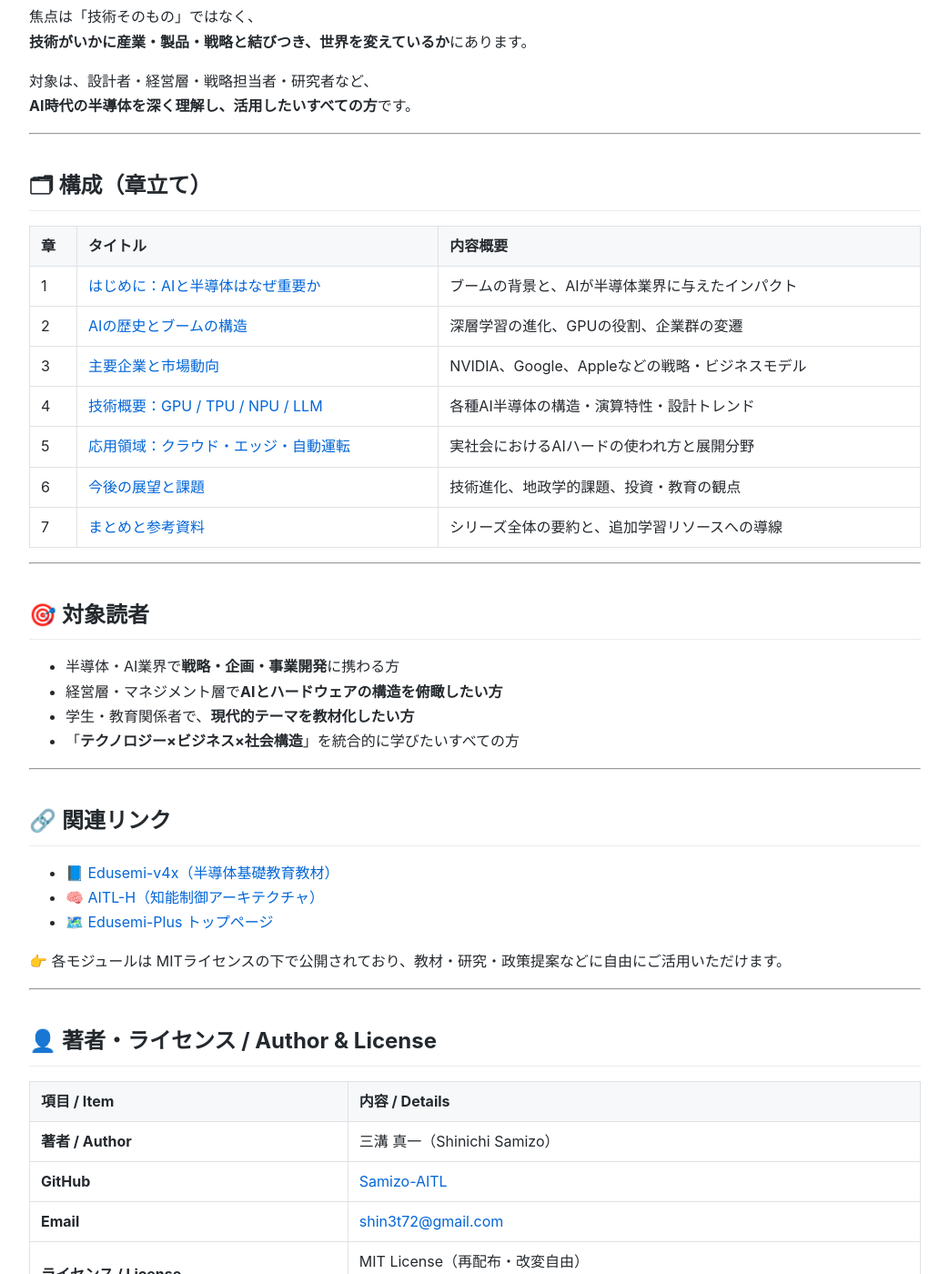
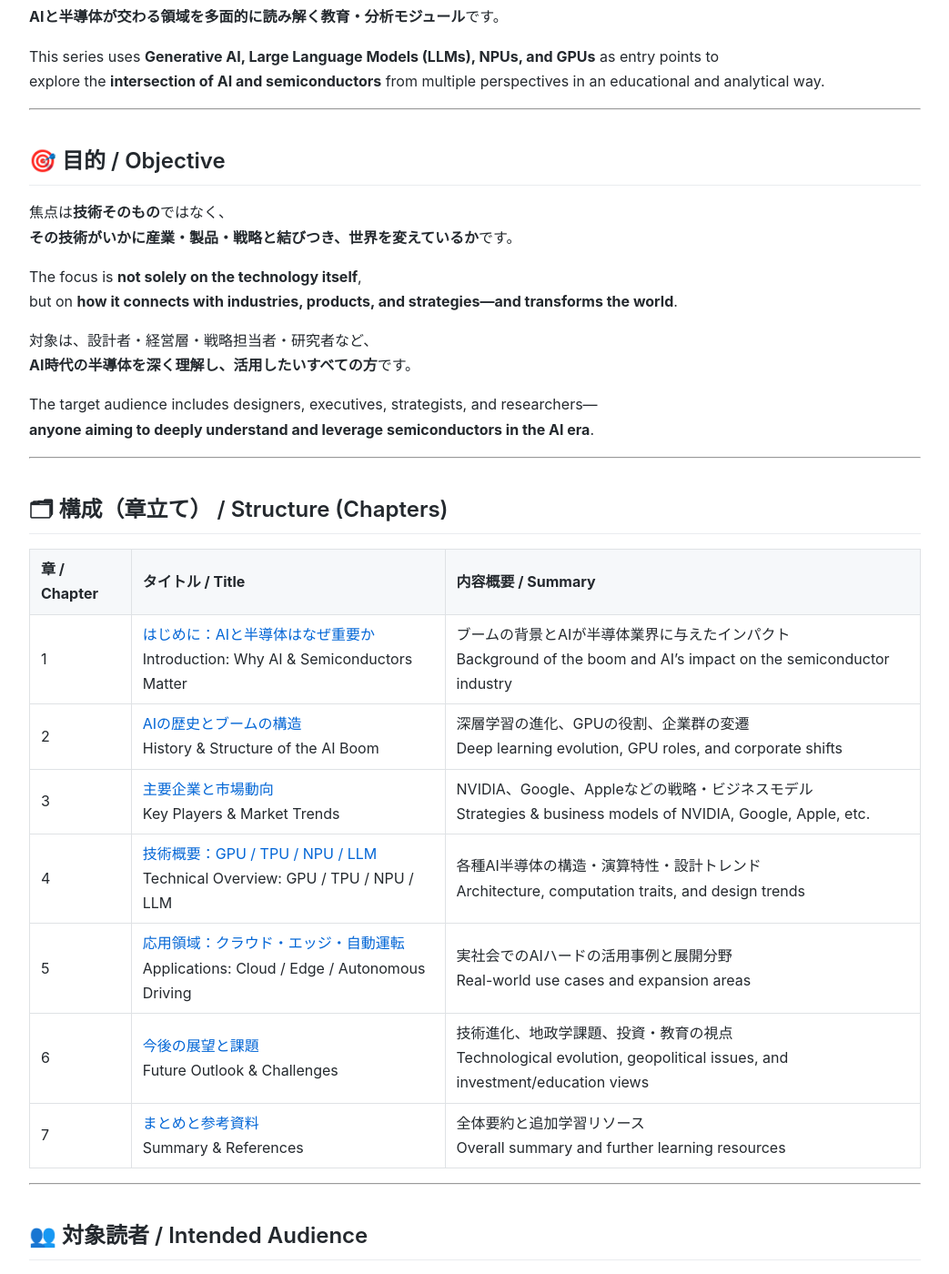
Before and after one commit to Samizo-AITL/Edusemi-Plus, a Jekyll site: the page built from ai-semiconductor/index.md, in a window 1280 px wide and 1400 px high, scrolled down 220 px. Shown: the whole window at 91% size, without its empty margins (118-1161 px from the left). Built offline with Jekyll 4.4.1, drawn with Linux system fonts in a browser that asks for light colours; some of the changed text lies outside the part shown.

Commit message:
Update index.md

```diff
--- a/ai-semiconductor/index.md
+++ b/ai-semiconductor/index.md
@@ -1,56 +1,79 @@
 ---
 layout: default
-title: ai-semiconductor – AI時代の半導体を読む
+title: 🤖 ai-semiconductor – Reading Semiconductors in the AI Era
 ---
 
 ---
+
 # 🤖 ai-semiconductor – AI時代の半導体を読む
+**Reading Semiconductors in the AI Era**
 
-本シリーズは、**生成AI・大規模言語モデル（LLM）・NPU・GPU** などのトピックを通して、
-**AIと半導体の交差点を多面的に読み解く教育・分析モジュール**です。
+本シリーズは、**生成AI・大規模言語モデル（LLM）・NPU・GPU**などのテーマを切り口に、
+**AIと半導体が交わる領域を多面的に読み解く教育・分析モジュール**です。
 
-焦点は「技術そのもの」ではなく、
-**技術がいかに産業・製品・戦略と結びつき、世界を変えているか**にあります。
+This series uses **Generative AI, Large Language Models (LLMs), NPUs, and GPUs** as entry points to
+explore the **intersection of AI and semiconductors** from multiple perspectives in an educational and analytical way.
+
+---
+
+## 🎯 目的 / Objective
+
+焦点は**技術そのもの**ではなく、
+**その技術がいかに産業・製品・戦略と結びつき、世界を変えているか**です。
+
+The focus is **not solely on the technology itself**,
+but on **how it connects with industries, products, and strategies—and transforms the world**.
 
 対象は、設計者・経営層・戦略担当者・研究者など、
 **AI時代の半導体を深く理解し、活用したいすべての方**です。
 
----
-
-## 🗂 構成（章立て）
-
-| 章 | タイトル | 内容概要 |
-|----|----------|----------|
-| 1 | [はじめに：AIと半導体はなぜ重要か](01_introduction.md) | ブームの背景と、AIが半導体業界に与えたインパクト |
-| 2 | [AIの歴史とブームの構造](02_history_trend.md) | 深層学習の進化、GPUの役割、企業群の変遷 |
-| 3 | [主要企業と市場動向](03_key_players.md) | NVIDIA、Google、Appleなどの戦略・ビジネスモデル |
-| 4 | [技術概要：GPU / TPU / NPU / LLM](04_technical_architecture.md) | 各種AI半導体の構造・演算特性・設計トレンド |
-| 5 | [応用領域：クラウド・エッジ・自動運転](05_applications.md) | 実社会におけるAIハードの使われ方と展開分野 |
-| 6 | [今後の展望と課題](06_future_outlook.md) | 技術進化、地政学的課題、投資・教育の観点 |
-| 7 | [まとめと参考資料](07_summary.md) | シリーズ全体の要約と、追加学習リソースへの導線 |
+The target audience includes designers, executives, strategists, and researchers—
+**anyone aiming to deeply understand and leverage semiconductors in the AI era**.
 
 ---
 
-## 🎯 対象読者
+## 🗂 構成（章立て） / Structure (Chapters)
 
-- 半導体・AI業界で**戦略・企画・事業開発**に携わる方
-- 経営層・マネジメント層で**AIとハードウェアの構造を俯瞰したい方**
-- 学生・教育関係者で、**現代的テーマを教材化したい方**
-- 「**テクノロジー×ビジネス×社会構造**」を統合的に学びたいすべての方
+| 章 / Chapter | タイトル / Title | 内容概要 / Summary |
+|--------------|------------------|--------------------|
+| 1 | [はじめに：AIと半導体はなぜ重要か](01_introduction.md) <br>Introduction: Why AI & Semiconductors Matter | ブームの背景とAIが半導体業界に与えたインパクト<br>Background of the boom and AI’s impact on the semiconductor industry |
+| 2 | [AIの歴史とブームの構造](02_history_trend.md) <br>History & Structure of the AI Boom | 深層学習の進化、GPUの役割、企業群の変遷<br>Deep learning evolution, GPU roles, and corporate shifts |
+| 3 | [主要企業と市場動向](03_key_players.md) <br>Key Players & Market Trends | NVIDIA、Google、Appleなどの戦略・ビジネスモデル<br>Strategies & business models of NVIDIA, Google, Apple, etc. |
+| 4 | [技術概要：GPU / TPU / NPU / LLM](04_technical_architecture.md) <br>Technical Overview: GPU / TPU / NPU / LLM | 各種AI半導体の構造・演算特性・設計トレンド<br>Architecture, computation traits, and design trends |
+| 5 | [応用領域：クラウド・エッジ・自動運転](05_applications.md) <br>Applications: Cloud / Edge / Autonomous Driving | 実社会でのAIハードの活用事例と展開分野<br>Real-world use cases and expansion areas |
+| 6 | [今後の展望と課題](06_future_outlook.md) <br>Future Outlook & Challenges | 技術進化、地政学課題、投資・教育の視点<br>Technological evolution, geopolitical issues, and investment/education views |
+| 7 | [まとめと参考資料](07_summary.md) <br>Summary & References | 全体要約と追加学習リソース<br>Overall summary and further learning resources |
 
 ---
 
-## 🔗 関連リンク
+## 👥 対象読者 / Intended Audience
 
-- 📘 [Edusemi-v4x（半導体基礎教育教材）](https://github.com/Samizo-AITL/Edusemi-v4x)
-- 🧠 [AITL-H（知能制御アーキテクチャ）](https://github.com/Samizo-AITL/AITL-H)
-- 🗺️ [Edusemi-Plus トップページ](../README.md)
+- **JP:** 半導体・AI業界で戦略・企画・事業開発に携わる方
+- **EN:** Professionals in semiconductor/AI industries engaged in strategy, planning, and business development
 
-👉 各モジュールは MITライセンスの下で公開されており、教材・研究・政策提案などに自由にご活用いただけます。
+- **JP:** 経営層・マネジメント層でAIとハードウェアの全体像を把握したい方
+- **EN:** Executives and managers seeking a full view of AI and hardware
+
+- **JP:** 学生・教育関係者で、現代テーマを教材化したい方
+- **EN:** Students and educators aiming to create teaching material on modern topics
+
+- **JP:** 「テクノロジー×ビジネス×社会構造」を統合的に学びたいすべての方
+- **EN:** Anyone wanting to integrate "Technology × Business × Social Structures" in learning
 
 ---
 
-## 👤 **著者・ライセンス / Author & License**
+## 🔗 関連リンク / Related Links
+
+- 📘 [Edusemi-v4x（半導体基礎教育教材 / Semiconductor Fundamentals Curriculum）](https://github.com/Samizo-AITL/Edusemi-v4x)
+- 🧠 [AITL-H（知能制御アーキテクチャ / Intelligent Control Architecture）](https://github.com/Samizo-AITL/AITL-H)
+- 🗺️ [Edusemi-Plus トップページ / Edusemi-Plus Top](../README.md)
+
+👉 各モジュールは **MITライセンス** の下で公開され、教材・研究・政策提案などに自由に活用可能です。
+👉 All modules are released under the **MIT License**, freely usable for education, research, and policy proposals.
+
+---
+
+## 👤 著者・ライセンス / Author & License
 
 | **項目 / Item** | **内容 / Details** |
 |-----------------|--------------------|
```
